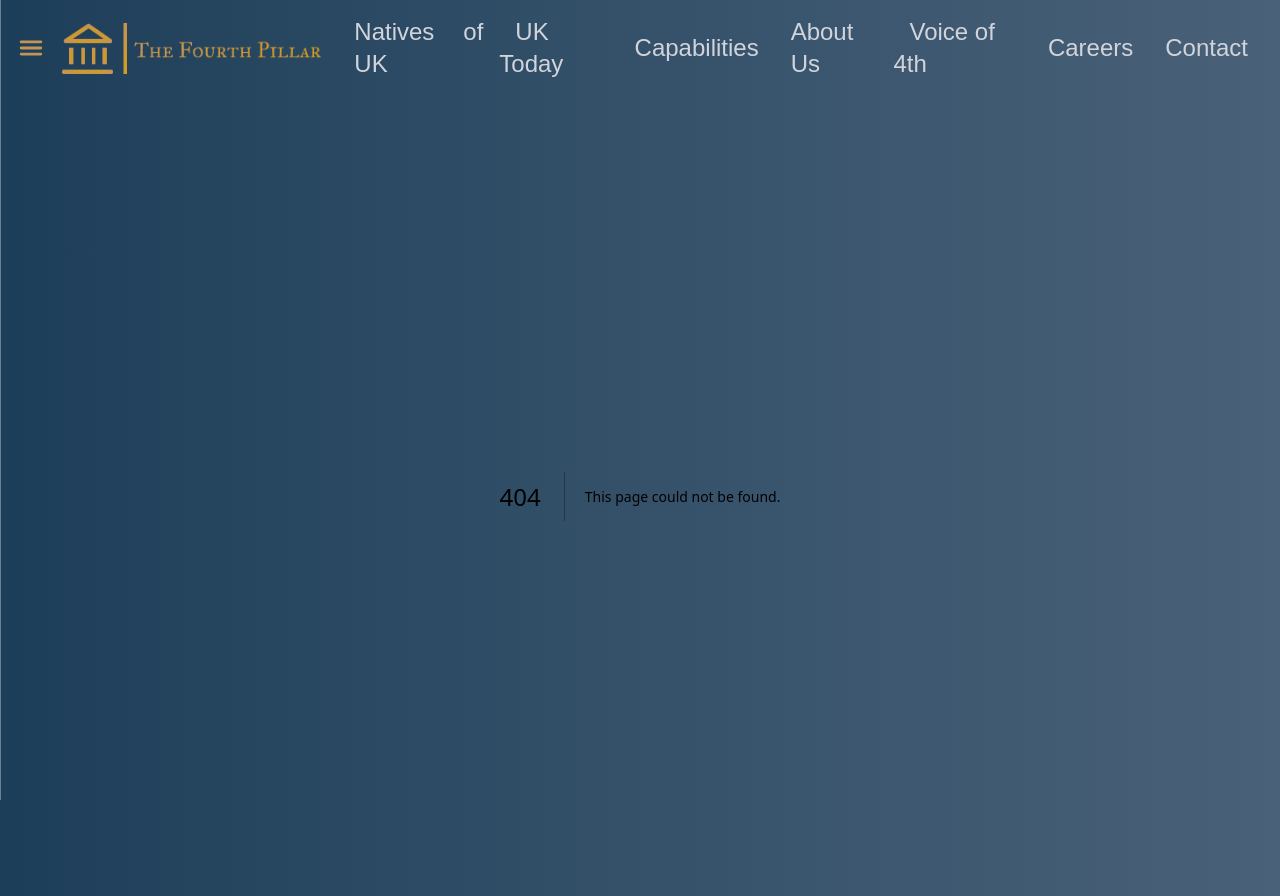
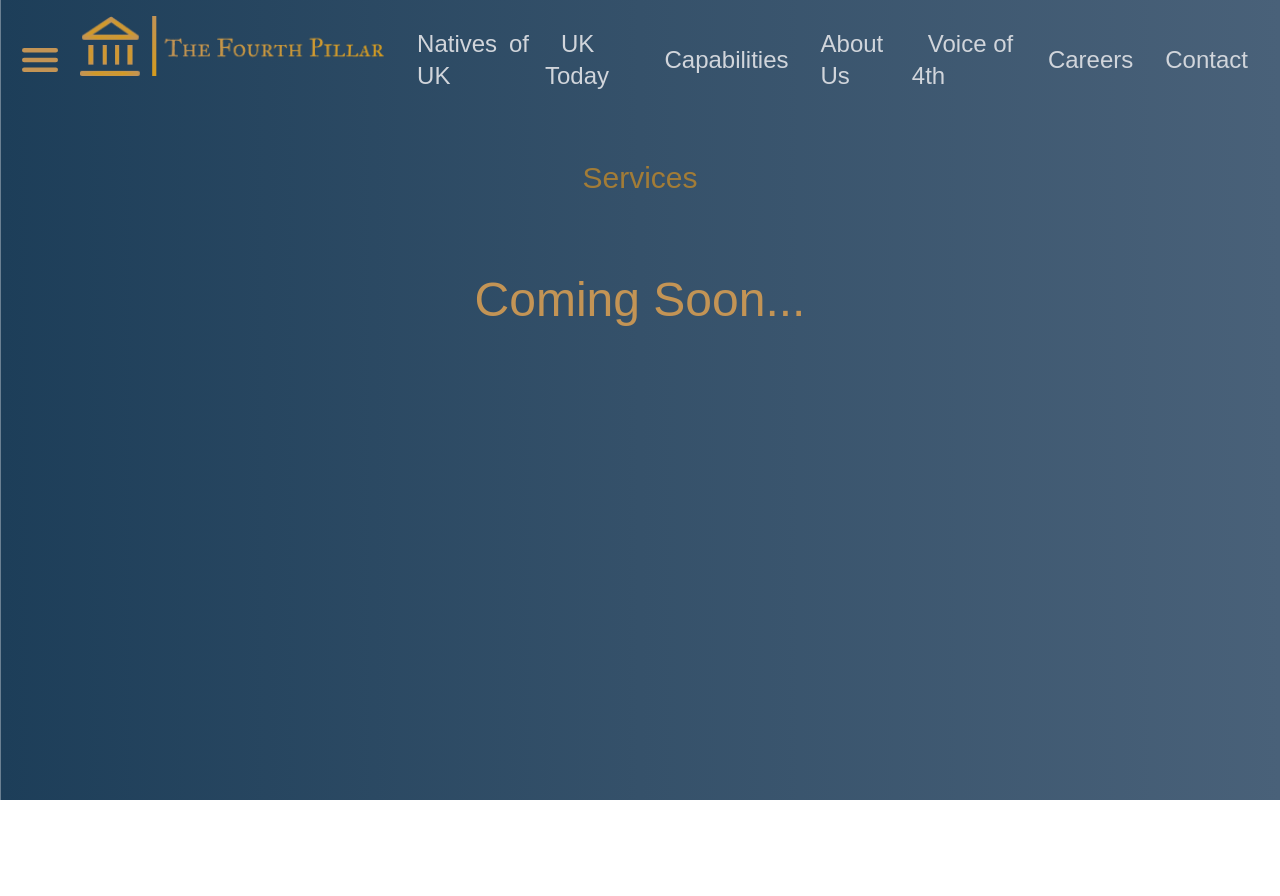
Before and after one commit to shvam0000/The-Fourth-Pillar, a Next.js app: page /capabilities in a window 1280 px wide. Before the commit this address had no page. After the commit the page ends 800 px from the top, so only its background shows below. Built offline with nearby package versions, Linux system fonts and the light colour scheme; a web font is replaced by a local one.

Commit message:
🎨 changed the structure of the code

```diff
--- a/components/shared/navbar.tsx
+++ b/components/shared/navbar.tsx
@@ -45,15 +45,20 @@ const Navbar = () => {
         <div className="hidden md:flex justify-center items-center">
           <button
             onClick={() => toggleSlidingMenu()}
-            className="block text-3xl text-tfp-gold-100 font-bold">
+            className="block text-5xl text-tfp-gold-100 font-bold">
             <Menu />
           </button>
 
           <Link
-            className="text-tfp-white-100 text-sm text-justify lg:text-2xl mx-4 transition-colors duration-300 ease-in-out hover:text-tfp-gold-300"
+            className="text-tfp-white-100 text-justify mx-4 transition-colors duration-300 ease-in-out hover:text-tfp-gold-300"
             href="/">
-            <figure>
-              <Image src={Logo} alt="The Fourth Perspective" />
+            <figure className="md:mb-7">
+              <Image
+                src={Logo}
+                alt="The Fourth Perspective"
+                height={100}
+                width={400}
+              />
             </figure>
           </Link>
           <Link
@@ -91,7 +96,7 @@ const Navbar = () => {
             onMouseEnter={toggleServicesMenu}
             onMouseLeave={toggleServicesMenu}>
             <Link
-              href="/services"
+              href="/capabilities"
               className="mx-4 text-sm text-justify lg:text-2xl text-gray-300 transition-colors duration-300 ease-in-out hover:text-tfp-gold-300 rounded-lg">
               Capabilities
             </Link>
@@ -189,7 +194,7 @@ const Navbar = () => {
                 UK Today
               </Link>
               <Link
-                href="/services"
+                href="/capabilities"
                 className="block text-gray-300 transition-colors duration-300 ease-in-out hover:text-tfp-gold-300 py-2">
                 Capabilities
               </Link>
--- a/pages/services/index.tsx
+++ b/pages/capabilities/index.tsx
@@ -9,15 +9,15 @@ const IMFellGreatPrimer = IM_Fell_Great_Primer({
 });
 
 export const metadata: Metadata = {
-  title: 'Services',
-  description: 'Services page',
+  title: 'Capabilities',
+  description: 'Capabilities page',
 };
 
 const Services = () => {
   return (
     <div className={`${IMFellGreatPrimer.className}`}>
       <Head>
-        <title>Services</title>
+        <title>Capabilities</title>
         <meta name="viewport" content="initial-scale=1.0, width=device-width" />
       </Head>
       <h1 className="flex justify-center items-center text-3xl text-tfp-gold-200 py-10">
```
Also changed, not shown: pages/capabilities/analytics/index.tsx (renamed from pages/services/analytics/index.tsx), pages/capabilities/career-development/index.tsx (renamed from pages/services/career-development/index.tsx), pages/capabilities/corporate-consultancy/index.tsx (renamed from pages/services/corporate-consultancy/index.tsx), pages/capabilities/government-consultancy/index.tsx (renamed from pages/services/government-consultancy/index.tsx), pages/capabilities/odop/index.tsx (renamed from pages/services/odop/index.tsx), pages/capabilities/political-consultancy/index.tsx (renamed from pages/services/political-consultancy/index.tsx), pages/capabilities/social-consultancy/index.tsx (renamed from pages/services/social-consultancy/index.tsx).
